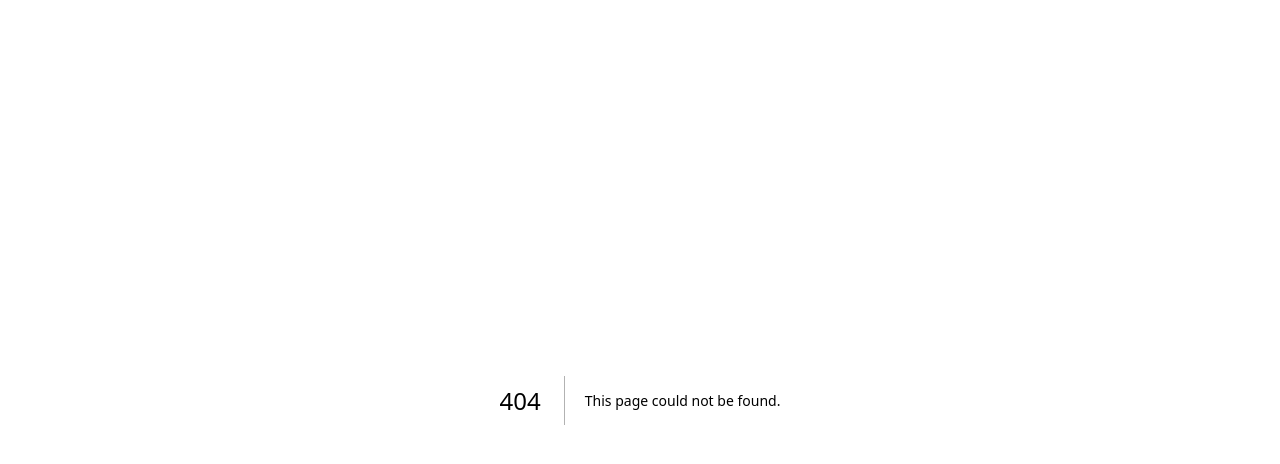
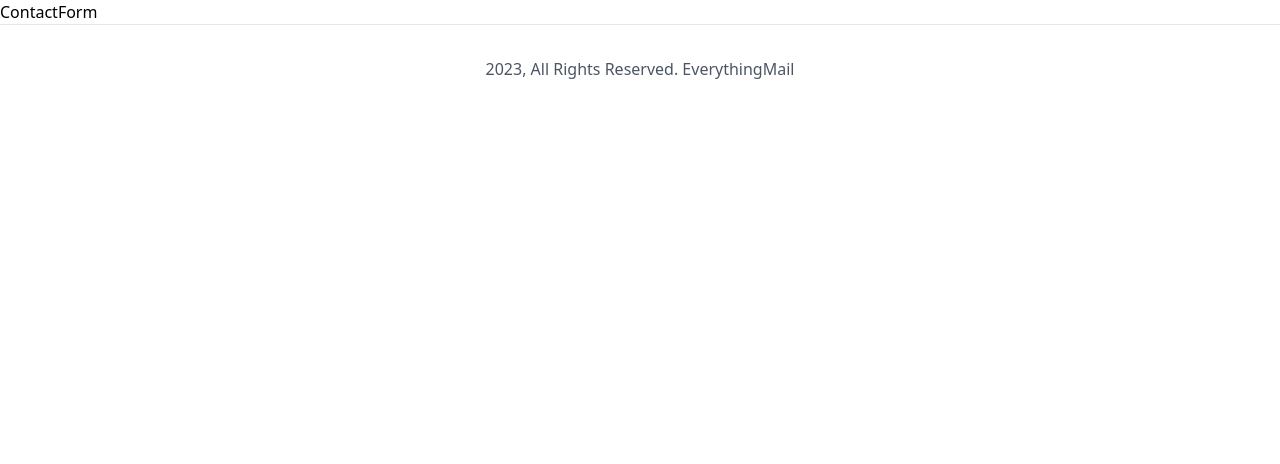
Before and after one commit to LEARNERS-PAL/everythingmail, a Next.js app in the folder mail-client/: page /form in a window 1280 px wide. Before the commit this address had no page. Shown: the top 464 px of the page. Built offline with nearby package versions, Linux system fonts and the light colour scheme.

Commit message:
add contact form

```diff
--- /dev/null
+++ b/mail-client/src/components/contact-form/index.js
@@ -0,0 +1,9 @@
+import React from 'react'
+
+const ContactForm = () => {
+  return (
+    <div>ContactForm</div>
+  )
+}
+
+export default ContactForm
--- a/mail-client/src/components/features/index.js
+++ b/mail-client/src/components/features/index.js
@@ -6,7 +6,7 @@ import { VscServerProcess } from "react-icons/vsc";
 
 const Features = () => {
   return (
-    <main className="flex lg:flex-row flex-col gap-16 lg:gap-0 justify-between py-14">
+    <main className="flex lg:flex-row flex-col gap-16 lg:gap-0 justify-between py-16">
       <section className="flex flex-col gap-16 lg:px-14 px-8 w-full">
         <article className="flex gap-4 items-center">
           <div className="text-white text-4xl bg-[#009ce0] p-2 rounded-full">
--- a/mail-client/src/components/hero/index.js
+++ b/mail-client/src/components/hero/index.js
@@ -1,5 +1,6 @@
 import React from 'react'
 import Navbar from '../navbar'
+import Link from "next/link";
 
 const Hero = () => {
   return (
@@ -9,9 +10,11 @@ const Hero = () => {
         <h1 className="text-5xl font-bold text-white text-center">
           Open-Source Email Sending Server API
         </h1>
-        <button className="bg-[#009ce0] text-white py-2 px-5 rounded-xl">
-          <a href="#">View Demo</a>
-        </button>
+        <Link href="/form">
+          <button className="bg-[#009ce0] text-white py-2 px-5 rounded-xl">
+           View Demo
+          </button>
+        </Link>
       </article>
     </section>
   );
--- a/mail-client/src/components/navbar/index.js
+++ b/mail-client/src/components/navbar/index.js
@@ -1,12 +1,15 @@
 import React from 'react'
+import Link from "next/link";
 
 const Navbar = () => {
   return (
     <nav className="flex justify-between items-center lg:px-14 px-8 py-5 border-b-[1px] border-gray-400 text-white">
       <h1>EVERYTHINGMAIL</h1>
-      <button className="bg-[#009ce0] text-white py-2 px-5 rounded-xl">
-        <a href="#">View Demo</a>
-      </button>
+      <Link href="/form">
+        <button className="bg-[#009ce0] text-white py-2 px-5 rounded-xl">
+          View Demo
+        </button>
+      </Link>
     </nav>
   );
 }
--- /dev/null
+++ b/mail-client/src/pages/form.js
@@ -0,0 +1,12 @@
+import ContactForm from "@/components/contact-form";
+import Footer from "@/components/footer";
+import Navbar from "@/components/navbar";
+
+export default function Form() {
+    return(
+        <>
+        <ContactForm/>
+        <Footer/>
+        </>
+    )
+}
```
